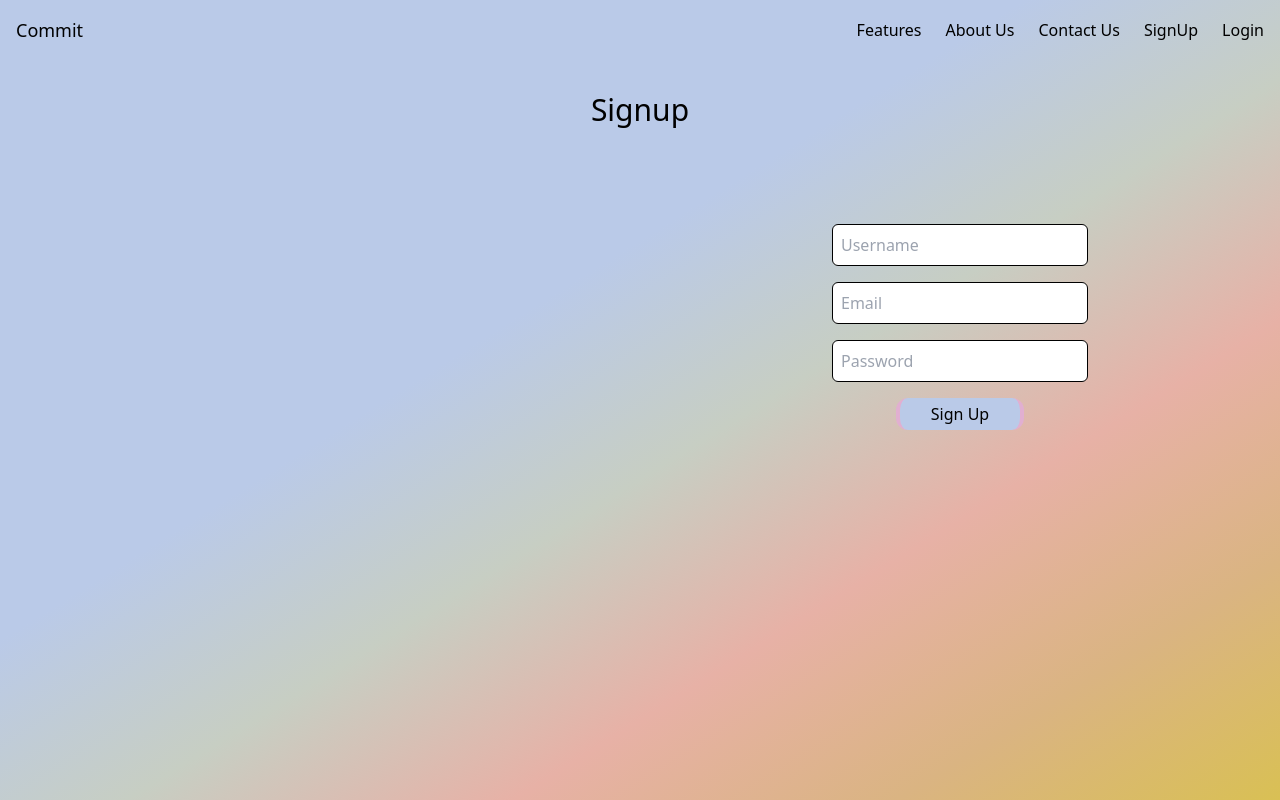
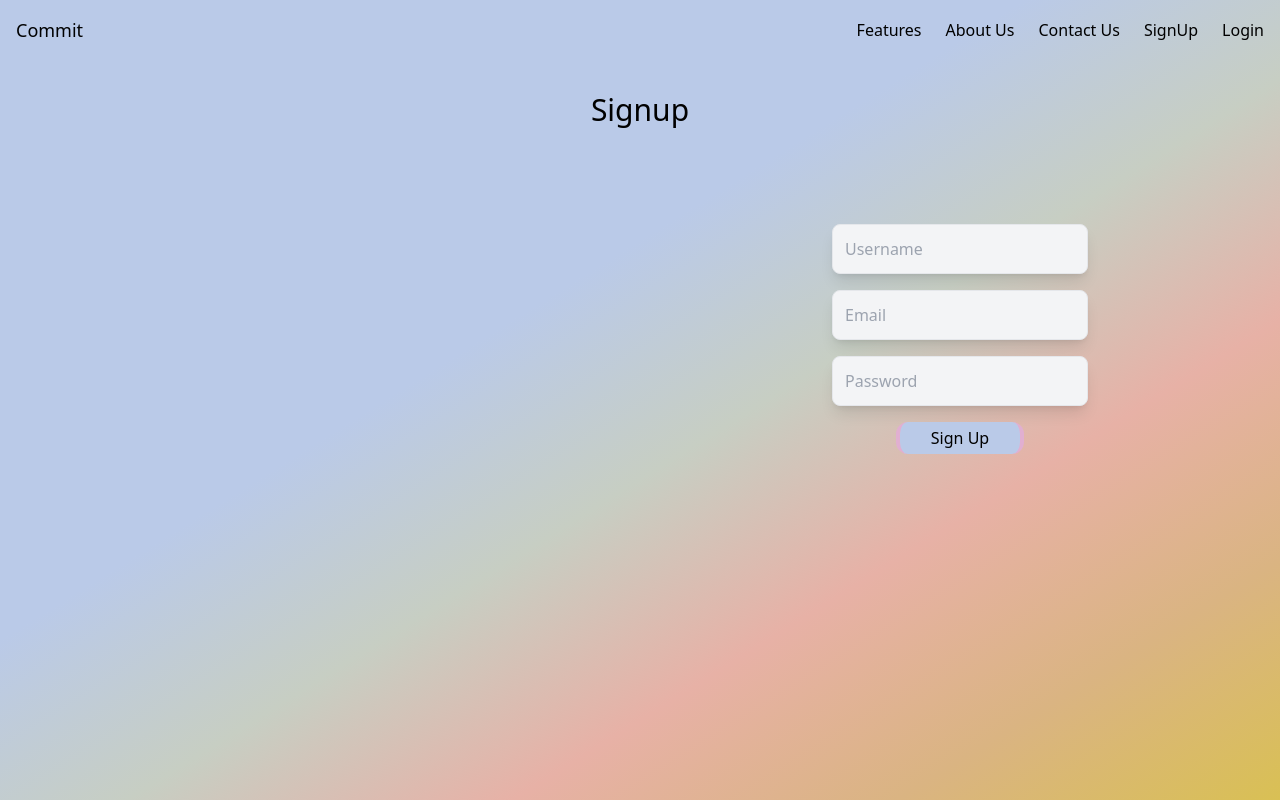
Before and after one commit to Monish-2304/commit, a React (Vite) app: page / in a window 1280 px wide. Built offline with nearby package versions, Linux system fonts and the light colour scheme.

Commit message:
Styled The Input feilds
-> Styled the input Feilds
-> Removed the redundent error message in login

```diff
--- a/package.json
+++ b/package.json
@@ -13,6 +13,7 @@
   "dependencies": {
     "@hookform/error-message": "^2.0.1",
     "axios": "^1.7.2",
+    "classnames": "^2.5.1",
     "prop-types": "^15.8.1",
     "react": "^18.3.1",
     "react-dom": "^18.3.1",
--- a/src/pages/LoginPage.jsx
+++ b/src/pages/LoginPage.jsx
@@ -1,14 +1,22 @@
 import PropTypes from 'prop-types';
 import { useForm } from 'react-hook-form';
 import { ErrorMessage } from '@hookform/error-message';
+import classNames from 'classnames';
+import { useEffect } from 'react';
 const LoginPage = ({ isLogin }) => {
     const {
         register,
         handleSubmit,
+        reset,
         formState: { errors },
     } = useForm({
         criteriaMode: 'all',
     });
+
+    useEffect(()=>{
+        reset();
+    },[isLogin,reset]);
+
     const onSubmit = (data) => console.log(data);
     return (
         <div>
@@ -25,7 +33,10 @@ const LoginPage = ({ isLogin }) => {
                     >
                         {isLogin && (
                             <input
-                                className=" border-solid border-[1px] p-2 border-black rounded-md w-64"
+                                className={classNames(
+                                    "border p-3 rounded-lg w-64 focus:outline-none focus:ring-1 focus:ring-black focus:border-black transition duration-300 ease-in-out shadow-lg bg-gray-100",
+                                    { "border-red-500": errors.multipleErrorInput }
+                                )}
                                 placeholder="Username"
                                 type="text"
                                 {...register('multipleErrorInput', {
@@ -51,11 +62,10 @@ const LoginPage = ({ isLogin }) => {
                             errors={errors}
                             name="multipleErrorInput"
                             render={({ messages }) => {
-                                console.log('messages', messages);
                                 return messages
                                     ? Object.entries(messages).map(
                                           ([type, message]) => (
-                                              <p key={type}>{message}</p>
+                                              <p key={type} className="text-red-500 text-sm">{message}</p>
                                           )
                                       )
                                     : null;
@@ -63,7 +73,10 @@ const LoginPage = ({ isLogin }) => {
                         />
 
                         <input
-                            className=" border-solid border-[1px] p-2 border-black rounded-md w-64"
+                            className={classNames(
+                                "border p-3 rounded-lg w-64 focus:outline-none focus:ring-1 focus:ring-black focus:border-black transition duration-300 ease-in-out shadow-lg bg-gray-100",
+                                { "border-red-500": errors.email }
+                            )}
                             placeholder="Email"
                             type="email"
                             {...register('email', {
@@ -77,18 +90,20 @@ const LoginPage = ({ isLogin }) => {
                             errors={errors}
                             name="email"
                             render={({ messages }) => {
-                                console.log('messages', messages);
                                 return messages
                                     ? Object.entries(messages).map(
                                           ([type, message]) => (
-                                              <p key={type}>{message}</p>
+                                              <p key={type} className="text-red-500 text-sm">{message}</p>
                                           )
                                       )
                                     : null;
                             }}
                         />
                         <input
-                            className=" border-solid border-[1px] p-2 border-black rounded-md w-64"
+                            className={classNames(
+                                "border p-3 rounded-lg w-64 focus:outline-none focus:ring-1 focus:ring-black focus:border-black transition duration-300 ease-in-out shadow-lg bg-gray-100",
+                                { "border-red-500": errors.password }
+                            )}
                             placeholder="Password"
                             type="password"
                             {...register('password', {
@@ -112,11 +127,10 @@ const LoginPage = ({ isLogin }) => {
                             errors={errors}
                             name="password"
                             render={({ messages }) => {
-                                console.log('messages', messages);
                                 return messages
                                     ? Object.entries(messages).map(
                                           ([type, message]) => (
-                                              <p key={type}>{message}</p>
+                                              <p key={type} className="text-red-500 text-sm">{message}</p>
                                           )
                                       )
                                     : null;
@@ -137,4 +151,5 @@ const LoginPage = ({ isLogin }) => {
 LoginPage.propTypes = {
     isLogin: PropTypes.bool.isRequired,
 };
+
 export default LoginPage;
```
Also changed, not shown: 1 other file (tests, documents, lock files or other folders).
